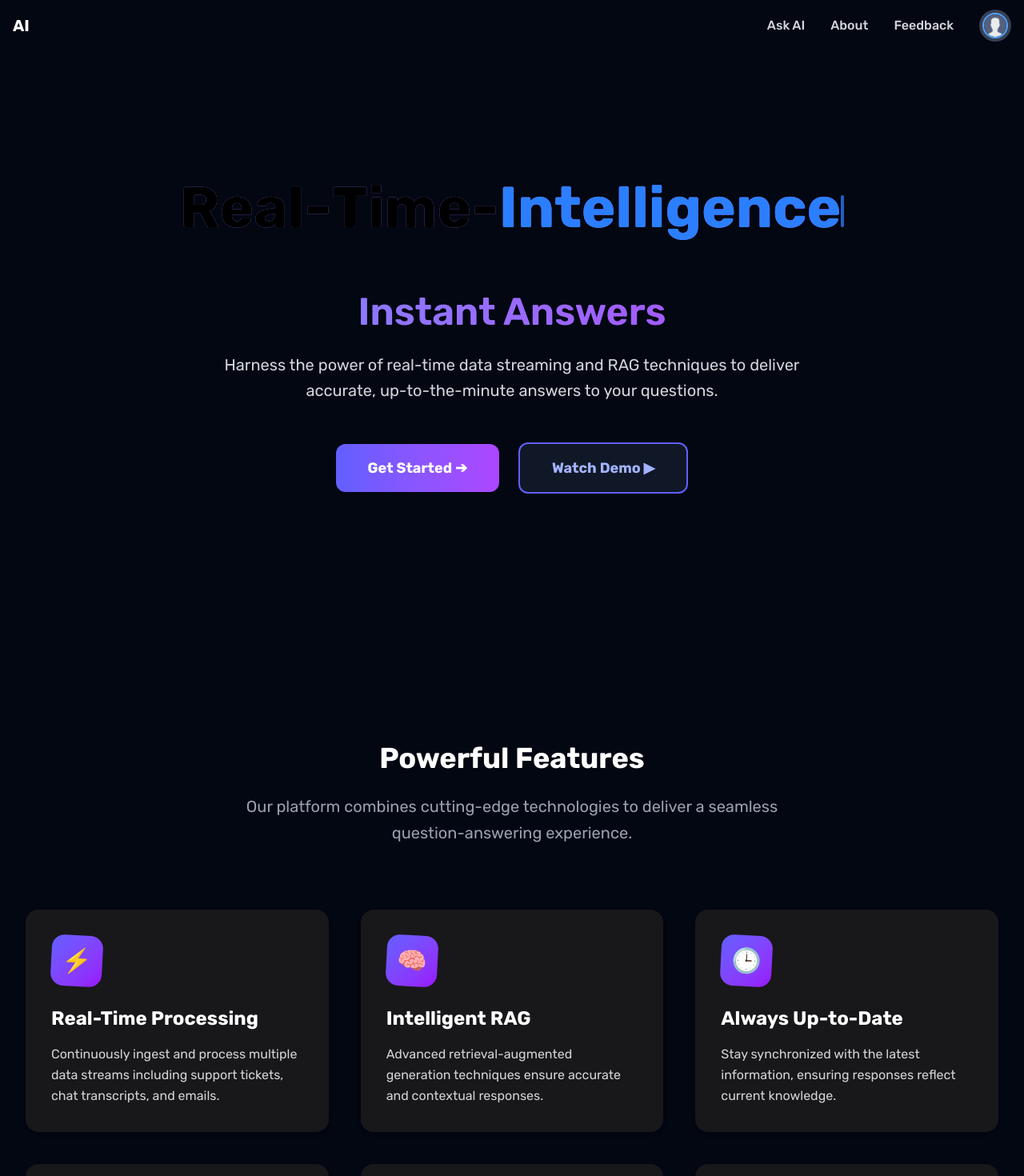
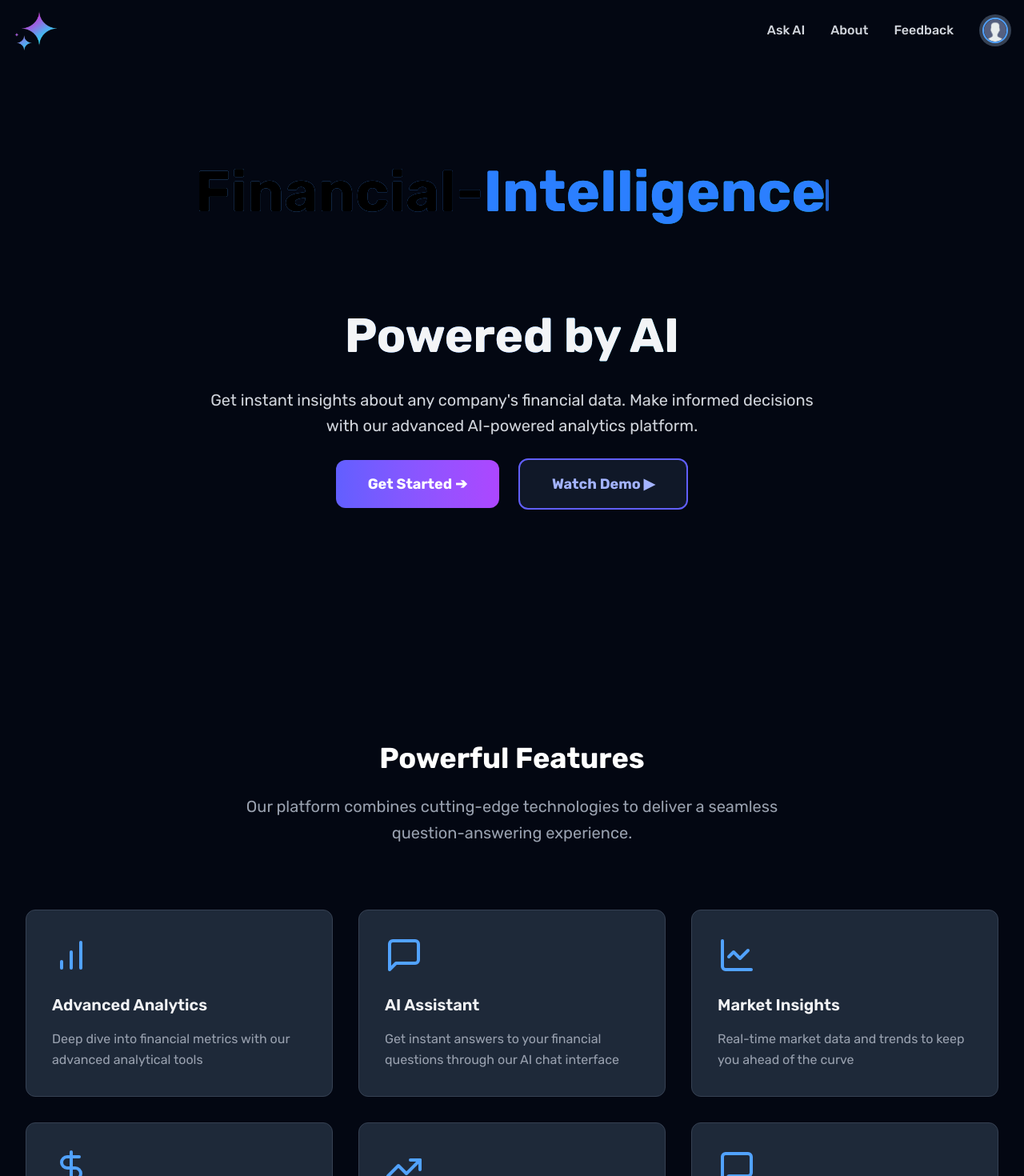
Before and after one commit to anirban2005143a/hackfest2025, a React (Vite) app in the folder frontend/: page / in a window 1280 px wide. Shown: the top 1470 px of the page at 80% size. Built offline with nearby package versions, Linux system fonts and the light colour scheme; a web font is replaced by a local one.

Commit message:
fetch all chatlist for a particular chatid

```diff
--- a/frontend/index.html
+++ b/frontend/index.html
@@ -2,7 +2,7 @@
 <html lang="en">
   <head>
     <meta charset="UTF-8" />
-    <link rel="icon" type="image/svg+xml" href="/vite.svg" />
+    <link rel="icon" type="image/svg+xml" href="/icon.png" />
     <meta name="viewport" content="width=device-width, initial-scale=1.0" />
     <title>Vite + React</title>
   </head>
--- a/frontend/src/components/Navbar.jsx
+++ b/frontend/src/components/Navbar.jsx
@@ -1,7 +1,7 @@
 
 import React, { useContext, useEffect, useRef, useState } from 'react';
 import { gsap } from 'gsap';
-import logoImg from '/vite.svg';
+import logoImg from '/icon.png';
 import { Link, useNavigate } from 'react-router-dom';
 import { motion } from 'framer-motion';
 import { LogIn, LogOut, Settings, PanelLeftOpen, PanelLeftClose, User } from 'lucide-react';
@@ -154,7 +154,7 @@ const Navbar = ({ setIsNavOpen, isNavOpen }) => {
 
   return (
     <motion.nav
-      className="fixed w-full z-10 h-[60px] "
+      className="fixed w-full z-10  "
       initial={{ y: 0 }}
       animate={{ y: isVisible ? 0 : "-100%" }}
       transition={{ duration: 0.4, ease: "easeInOut" }}
@@ -162,14 +162,14 @@ const Navbar = ({ setIsNavOpen, isNavOpen }) => {
       <div className=" container mx-auto px-4 max-w-7xl ">
         {/* Desktop Navbar */}
         <div className="max-w-7xl md:block hidden mx-auto ">
-          <div className="flex justify-between h-16 items-center">
+          <div className="flex justify-between h-[75px] items-center">
             <div className="flex gap-4 items-center">
               <Link to="/">
                 <span
                   className={`text-xl font-bold ${darkMode ? "text-white" : "text-gray-900"
                     }`}
                 >
-                  AI
+                  <img src={logoImg} alt="logo image" className=' w-15 h-15' />
                 </span>
               </Link>
               {window.location.pathname.includes("/chat") && (
@@ -179,7 +179,7 @@ const Navbar = ({ setIsNavOpen, isNavOpen }) => {
                   }}
                   className=" cursor-pointer  text-white px-4 py-2 rounded-lg shadow-lg"
                 >
-                  {isNavOpen ? <PanelLeftClose /> : <PanelLeftOpen />}
+                  {isNavOpen ? <PanelLeftClose size={30} /> : <PanelLeftOpen size={30} />}
                 </button>
               )}
             </div>
--- a/frontend/src/components/Typewriter.jsx
+++ b/frontend/src/components/Typewriter.jsx
@@ -76,7 +76,7 @@ export const TypewriterEffect = ({ words, className, cursorClassName }) => {
           repeatType: "reverse",
         }}
         className={cn(
-          "inline-block rounded-sm w-[4px] h-4 md:h-6 lg:h-10 bg-blue-500",
+          "inline-block rounded-sm w-[4px] h-4 md:h-6 lg:h-10 bg-blue-500 ",
           cursorClassName
         )}
       ></motion.span>
@@ -105,7 +105,7 @@ export const TypewriterEffectSmooth = ({
               {word.text.map((char, index) => (
                 <span
                   key={`char-${index}`}
-                  className={cn(`dark:text-white text-black `, word.className)}
+                  className={cn(`dark:text-white text-black  `, word.className)}
                 >
                   {char}
                 </span>
--- a/frontend/src/pages/chat/ChatInterface.jsx
+++ b/frontend/src/pages/chat/ChatInterface.jsx
@@ -2,13 +2,13 @@ import React, { useRef, useState } from 'react';
 import Sidebar from './Sidebar';
 import ChatWindow from './Chatwindow';
 import Navbar from '../../components/Navbar';
-import { ToastContainer , toast } from 'react-toastify';
+import { ToastContainer, toast } from 'react-toastify';
 
 const ChatInterface = () => {
 
   const [isNavOpen, setIsNavOpen] = useState(window.innerWidth >= 640 ? true : false);
-  const [selectedChat, setselectedChat] = useState([]);
-
+  const [selectedChatId, setSelectedChatId] = useState(null);
+  const [isChatInfoFetching, setisChatInfoFetching] = useState(true)
   const mainRef = useRef(null);
 
   // console.log(selectedChat)
@@ -19,13 +19,14 @@ const ChatInterface = () => {
         <Navbar isNavOpen={isNavOpen} setIsNavOpen={setIsNavOpen} />
         {/* Main content area */}
 
-        <div className="workSpace pt-[70px] h-full">
+        <div className="workSpace pt-[80px] h-full">
           <div className="sm:flex sm:flex-row h-full">
             {/* navigation panel  */}
             <Sidebar
               isNavOpen={isNavOpen}
-              setIsNavOpen={setIsNavOpen}
-              setselectedChat= {setselectedChat}
+              setisChatInfoFetching={setisChatInfoFetching}
+              setSelectedChatId={setSelectedChatId}
+              selectedChatId={selectedChatId}
             />
             {/* chat window  */}
             <div
@@ -34,8 +35,10 @@ const ChatInterface = () => {
               style={{ width: window.innerWidth >= 768 ? isNavOpen ? "100%" : "100%" : "100%" }}
             >
               <ChatWindow
-                selectedChat={selectedChat}
-                setselectedChat= {setselectedChat}
+                isChatInfoFetching={isChatInfoFetching}
+                setisChatInfoFetching={setisChatInfoFetching}
+                setSelectedChatId={setSelectedChatId}
+                selectedChatId={selectedChatId}
               />
             </div>
           </div>
--- a/frontend/src/pages/chat/Chatwindow.jsx
+++ b/frontend/src/pages/chat/Chatwindow.jsx
@@ -3,10 +3,11 @@ import { Send, Bot, User, Loader2 } from 'lucide-react';
 import { saveChatResponse } from './functions/saveChat';
 import { v4 as uuidv4 } from 'uuid';
 import { useParams } from 'react-router-dom';
+import { getChatInfo } from './functions/getChatInfo';
 
 
-const ChatWindow = ({ selectedChat, setselectedChat }) => {
-  const [messages, setMessages] = useState(selectedChat || []);
+const ChatWindow = ({ isChatInfoFetching, setisChatInfoFetching, setSelectedChatId, selectedChatId }) => {
+  const [messages, setMessages] = useState([]);
   const [input, setInput] = useState('');
   const [question, setquestion] = useState("")
   const [isFetching, setisFetching] = useState(false)
@@ -48,6 +49,14 @@ const ChatWindow = ({ selectedChat, setselectedChat }) => {
     console.log(data);
   }
 
+  //function to get chat question-answer
+  const getChatQueAns = async (chatId) => {
+    const chats = await getChatInfo(chatId)
+    setMessages(chats)
+    setisChatInfoFetching(false)
+    console.log(chats)
+  }
+
   // Auto-resize textarea based on content
   useEffect(() => {
     if (textareaRef.current) {
@@ -64,7 +73,6 @@ const ChatWindow = ({ selectedChat, setselectedChat }) => {
       }
     }
   }, [input]);
-
 
   useEffect(() => {
     if (question) {
@@ -90,16 +98,16 @@ const ChatWindow = ({ selectedChat, setselectedChat }) => {
     }
   }, [question])
 
-
-  useEffect(() => {
-    setMessages(selectedChat)
-  }, [selectedChat])
-
   useEffect(() => {
     if (massagesRef.current || isFetching) {
       massagesRef.current.scrollTop = massagesRef.current.scrollHeight;
     }
   }, [messages, isFetching])
+
+  useEffect(() => {
+    selectedChatId && getChatQueAns(selectedChatId)
+  }, [selectedChatId])
+
 
   // console.log(selectedChat)
   return (
@@ -107,7 +115,12 @@ const ChatWindow = ({ selectedChat, setselectedChat }) => {
       {/* Messages Container */}
       <div ref={massagesRef} className="flex-1 overflow-y-auto   p-4 space-y-4">
 
-        {messages && messages.map((message, ind) => {
+
+        {isChatInfoFetching && <div className=' h-full w-full flex justify-center items-center  '>
+          <Loader2 size={50} color='blue' className=' animate-spin' />
+        </div>}
+
+        {!isChatInfoFetching && messages && messages.map((message, ind) => {
           // Transform question messages (user role)
           return (
             <div key={ind} className=' flex flex-col gap-4'>
@@ -139,7 +152,7 @@ const ChatWindow = ({ selectedChat, setselectedChat }) => {
           );
 
         })}
-        {isFetching && <div className="flex justify-start">
+        {!isChatInfoFetching && isFetching && <div className="flex justify-start">
           <div className="flex gap-3 max-w-[80%] flex-row">
             <div className="flex-shrink-0 h-8 w-8 rounded-full flex items-center justify-center bg-gray-700">
               <Bot className="w-6 h-6 text-white bg-purple-600 rounded-full p-1" />
@@ -171,6 +184,7 @@ const ChatWindow = ({ selectedChat, setselectedChat }) => {
                 maxHeight: '150px',
               }}
             />
+
             <button
               type="submit"
               className="absolute right-4 bottom-2 p-1 text-gray-400 cursor-pointer hover:text-blue-100 transition-colors disabled:opacity-50"
--- a/frontend/src/pages/chat/Sidebar.jsx
+++ b/frontend/src/pages/chat/Sidebar.jsx
@@ -7,11 +7,11 @@ import { getChatHistory } from './functions/getChatHistory';
 import Loader from '../../components/loader/Loader';
 import axios from 'axios';
 
-const Sidebar = ({ isNavOpen, setIsNavOpen, setselectedChat }) => {
+const Sidebar = ({ isNavOpen, setisChatInfoFetching, setSelectedChatId , selectedChatId }) => {
   const [allChats, setallChats] = useState([]);
   const [isAddingNew, setIsAddingNew] = useState(false);
   const [inputValue, setInputValue] = useState("");
-  const [selectedChatId, setSelectedChatId] = useState(null);
+  // const [selectedChatId, setSelectedChatId] = useState(null);
   const [isReady, setisReady] = useState(false);
 
   const inputRef = useRef(null);
@@ -28,7 +28,6 @@ const Sidebar = ({ isNavOpen, setIsNavOpen, setselectedChat }) => {
       navigate(`/chat/${allChats[0].chatId}`);
     }
   }, [allChats.length, selectedChatId]);
-
 
   // Focus input when adding new chat
   useEffect(() => {
@@ -71,7 +70,7 @@ const Sidebar = ({ isNavOpen, setIsNavOpen, setselectedChat }) => {
     // Add new chat to the top of the list
     setallChats((prev) => [newChat, ...prev]);
     setSelectedChatId(newChat.chatId);
-    setselectedChat([]);
+    // setselectedChat([]);
     localStorage.setItem("chatTitle", newChat.title);
     navigate(`/chat/${newChat.chatId}`);
     setIsAddingNew(false);
@@ -115,7 +114,8 @@ const Sidebar = ({ isNavOpen, setIsNavOpen, setselectedChat }) => {
 
   const handleChatClick = (chatId, chatList, title) => {
     setSelectedChatId(chatId);
-    setselectedChat(chatList || []);
+    setisChatInfoFetching(true)
+    // setselectedChat(chatList || []);
     localStorage.setItem("chatTitle", title);
   };
 
@@ -135,7 +135,7 @@ const Sidebar = ({ isNavOpen, setIsNavOpen, setselectedChat }) => {
         if (data.chat.length > 0)
           setSelectedChatId(data.chat[data.chat.length - 1].chatId);
         if (data.chat.length > 0)
-          setselectedChat(data.chat[data.chat.length - 1].chatList);
+          // setselectedChat(data.chat[data.chat.length - 1].chatList);
 
         setallChats(data.chat);
         if (data.chat.length === 0) saveChat("New chat");
@@ -193,7 +193,7 @@ const Sidebar = ({ isNavOpen, setIsNavOpen, setselectedChat }) => {
     ChatHistory();
   }, []);
 
-  console.log(allChats)
+  // console.log(allChats)
   return (
     <>
       <ToastContainer />
--- /dev/null
+++ b/frontend/src/pages/chat/functions/getChatInfo.js
@@ -0,0 +1,25 @@
+import axios from "axios";
+
+export const getChatInfo = async (chatId) => {
+    const apiUrl = `${import.meta.env.VITE_REACT_APP_API_URL}/api/chat/chatinfo`
+
+    const requestBody = {
+        chatId: chatId,
+    };
+
+    try {
+        const response = await axios.post(apiUrl, requestBody, {
+            headers: {
+                Authorization: `Bearer ${localStorage.getItem("token")}`,
+            }
+        });
+        // console.log(response)
+        if (!response.data.error) {
+            return (response.data.chat.length>0 ? response.data.chat[0].chatList : [])
+        }
+        return { error: true, message: response.data.message }
+    } catch (error) {
+        console.error("Error:", error);
+        return { error: true, message: error.response?.data?.message || error.message };
+    }
+}
--- a/frontend/src/pages/home/home.jsx
+++ b/frontend/src/pages/home/home.jsx
@@ -1,8 +1,9 @@
 import React, { useEffect, useRef, useState } from "react";
 import gsap from "gsap";
 import { ScrollTrigger } from "gsap/ScrollTrigger";
-import FeatureCard from "./FeatureCard";
-import Loader from "../../components/loader/Loader";
+import { BarChart,MessageSquare ,LineChart , DollarSign , TrendingUp } from "lucide-react"
+// import FeatureCard from "./FeatureCard";
+// import Loader from "../../components/loader/Loader";
 import { toast, ToastContainer } from "react-toastify";
 import { TypewriterEffect } from "../../components/Typewriter.jsx";
 gsap.registerPlugin(ScrollTrigger);
@@ -14,29 +15,21 @@ function Home() {
   const buttonRefs = useRef([]);
   const sectionRefs = useRef([]);
 
-  const [isloading, setisloading] = useState(false);
+  // const [isloading, setisloading] = useState(false);
   const words = [
     {
-      text: "Real",
-      className: " text-4xl md:text-6xl lg:text-7xl", // Responsive text sizing
+      text: "Financial",
+      className: " text-4xl md:text-6xl lg:text-7xl font-bold mb-8", // Responsive text sizing
     },
     {
       text: "-",
-      className: " text-4xl md:text-6xl lg:text-7xl", // Responsive text sizing
+      className: " text-4xl md:text-6xl lg:text-7xl font-bold mb-8", // Responsive text sizing
     },
     {
-      text: "Time",
-      className: "text-4xl md:text-6xl lg:text-7xl", // Responsive text sizing
+      text: " Intelligence",
+      className: " text-4xl md:text-6xl lg:text-7xl font-bold text-blue-500  mb-8", // Responsive text sizing
     },
-    {
-      text: "-",
-      className: "text-4xl md:text-6xl lg:text-7xl", // Responsive text sizing
-    },
-    {
-      text: "Intelligence",
-      className:
-        "text-blue-500 dark:text-blue-500 text-4xl md:text-6xl lg:text-7xl", // Color + responsive sizing
-    },
+
   ];
   //function to show alert
   const showToast = (message, err) => {
@@ -150,31 +143,30 @@ function Home() {
 
   return (
     <>
-      <ToastContainer />
-      {!isloading && (
+      {/* <ToastContainer /> */}
+
         <div className="min-h-screen bg-gray-950 text-white">
           {/* Hero Section */}
           <div className="relative overflow-hidden min-h-screen flex items-center">
-            <div className="max-w-7xl mx-auto px-4 sm:px-6 lg:px-8   ">
-              <div ref={heroRef} className="text-center relative ">
+            <div className="max-w-7xl mx-auto px-4 sm:px-6 lg:px-8">
+              <div ref={heroRef} className="text-center relative">
                 <div className="mt-30 lg:mt-10">
                   <h1
                     ref={titleRef}
-                    className="lg:text-6xl md:text-5xl text-5xl font-semibold text-transparent bg-clip-text bg-gradient-to-r from-indigo-400 to-purple-500 mb-6"
+                    className="text-4xl md:text-6xl lg:text-7xl font-bold text-transparent bg-clip-text bg-gradient-to-r from-blue-400 via-blue-500 to-emerald-400 mb-8"
                   >
-                    <TypewriterEffect words={words} />
+                    {/* Financial Intelligence */}
+                    <TypewriterEffect words={words}/>
                     <br />
-                    <span className="lg:text-5xl md:text-4xl text-3xl">
-                      Instant Answers
+                    <span className="text-3xl md:text-5xl lg:text-6xl text-gray-100">
+                      Powered by AI
                     </span>
                   </h1>
-                  <p
-                    ref={subtitleRef}
-                    className="text-xl text-gray-300 mb-12 max-w-3xl mx-auto leading-relaxed"
-                  >
-                    Harness the power of real-time data streaming and RAG
-                    techniques to deliver accurate, up-to-the-minute answers to
-                    your questions.
+
+                  <p ref={subtitleRef} className="my-6 text-xl text-gray-300 max-w-3xl mx-auto leading-relaxed">
+                    Get instant insights about any company's financial data. Make
+                    informed decisions with our advanced AI-powered analytics
+                    platform.
                   </p>
                   <div className="flex md:flex-row flex-col items-center justify-center gap-6">
                     <button
@@ -198,7 +190,7 @@ function Home() {
           {/* Features Section */}
           <div
             ref={(el) => (sectionRefs.current[0] = el)}
-            className="max-w-7xl mx-auto px-4 sm:px-6 lg:px-8 py-32"
+            className="max-w-7xl mx-auto px-4 sm:px-6 lg:px-8 py-32 "
           >
             <div className="text-center mb-20">
               <h2 className="text-4xl font-bold text-white mb-6">
@@ -209,54 +201,64 @@ function Home() {
                 seamless question-answering experience.
               </p>
             </div>
-            <div className="grid grid-cols-1 md:grid-cols-2 lg:grid-cols-3 gap-10">
+            <div className="grid grid-cols-1 md:grid-cols-2 lg:grid-cols-3 gap-8">
               {[
                 {
-                  icon: "⚡",
-                  title: "Real-Time Processing",
+                  icon: BarChart,
+                  title: "Advanced Analytics",
                   description:
-                    "Continuously ingest and process multiple data streams including support tickets, chat transcripts, and emails.",
+                    "Deep dive into financial metrics with our advanced analytical tools",
                 },
                 {
-                  icon: "🧠",
-                  title: "Intelligent RAG",
+                  icon: MessageSquare,
+                  title: "AI Assistant",
                   description:
-                    "Advanced retrieval-augmented generation techniques ensure accurate and contextual responses.",
+                    "Get instant answers to your financial questions through our AI chat interface",
                 },
                 {
-                  icon: "🕒",
-                  title: "Always Up-to-Date",
+                  icon: LineChart,
+                  title: "Market Insights",
                   description:
-                    "Stay synchronized with the latest information, ensuring responses reflect current knowledge.",
+                    "Real-time market data and trends to keep you ahead of the curve",
                 },
                 {
-                  icon: "🔄",
-                  title: "Multi-Source Integration",
+                  icon: DollarSign,
+                  title: "Financial Forecasting",
                   description:
-                    "Seamlessly integrate various data sources into a unified knowledge base.",
+                    "Predictive analytics to help you make better financial decisions",
                 },
                 {
-                  icon: "💬",
-                  title: "Natural Interactions",
+                  icon: TrendingUp,
+                  title: "Performance Tracking",
                   description:
-                    "Engage in natural conversations with AI that understands context and nuance.",
+                    "Monitor and analyze company performance metrics in real-time",
                 },
                 {
-                  icon: "🛡️",
-                  title: "Enterprise Ready",
+                  icon: MessageSquare,
+                  title: "Smart Alerts",
                   description:
-                    "Built with security and scalability in mind, ready for enterprise deployment.",
+                    "Get notified about important financial events and market changes",
                 },
               ].map((feature, index) => (
-                <FeatureCard key={index} index={index} {...feature} />
+                <div
+                  key={index}
+                  className="bg-gray-800 rounded-xl p-8 hover:bg-gray-750 transition-all duration-300 transform hover:scale-105 hover:shadow-xl border border-gray-700"
+                >
+                  <feature.icon className="w-12 h-12 text-blue-400 mb-6" />
+                  <h3 className="text-xl font-semibold text-gray-100 mb-4">
+                    {feature.title}
+                  </h3>
+                  <p className="text-gray-400 leading-relaxed">
+                    {feature.description}
+                  </p>
+                </div>
               ))}
-            </div>
             </div>
 
             {/* Use Case Section */}
             <div
               ref={(el) => (sectionRefs.current[1] = el)}
-            className="bg-gray-900 py-10"
+              className="bg-gray-900 py-10 mt-20 rounded-2xl"
             >
               <div className="max-w-7xl mx-auto px-4 sm:px-6 lg:px-8">
                 <div className="text-center mb-20">
@@ -316,10 +318,9 @@ function Home() {
               </div>
             </div>
           </div>
+        </div>
+
+    </>
   )}
-      {isloading && <Loader />}
-    </>
-  );
-}
 
   export default Home;
```
Also changed, not shown: frontend/public/icon.png (added). Lines whose indentation alone changed are shown as unchanged.
